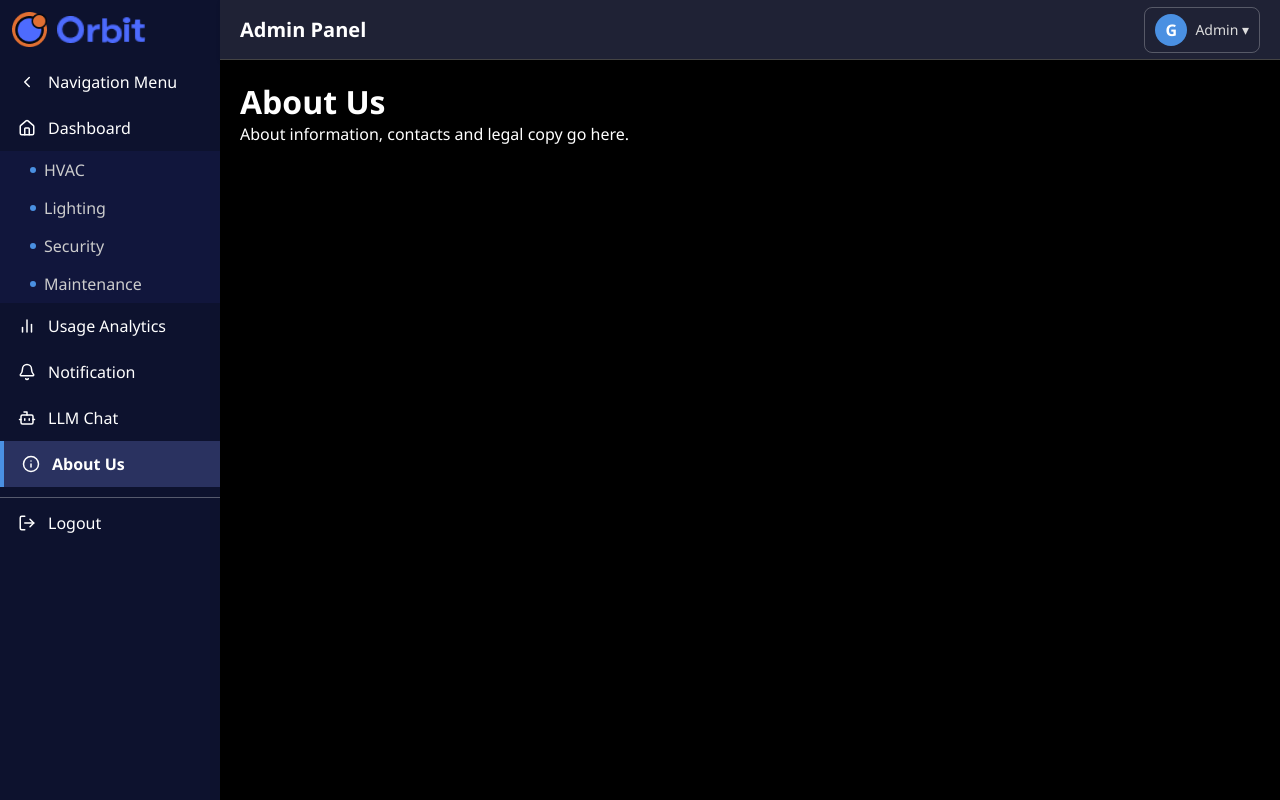
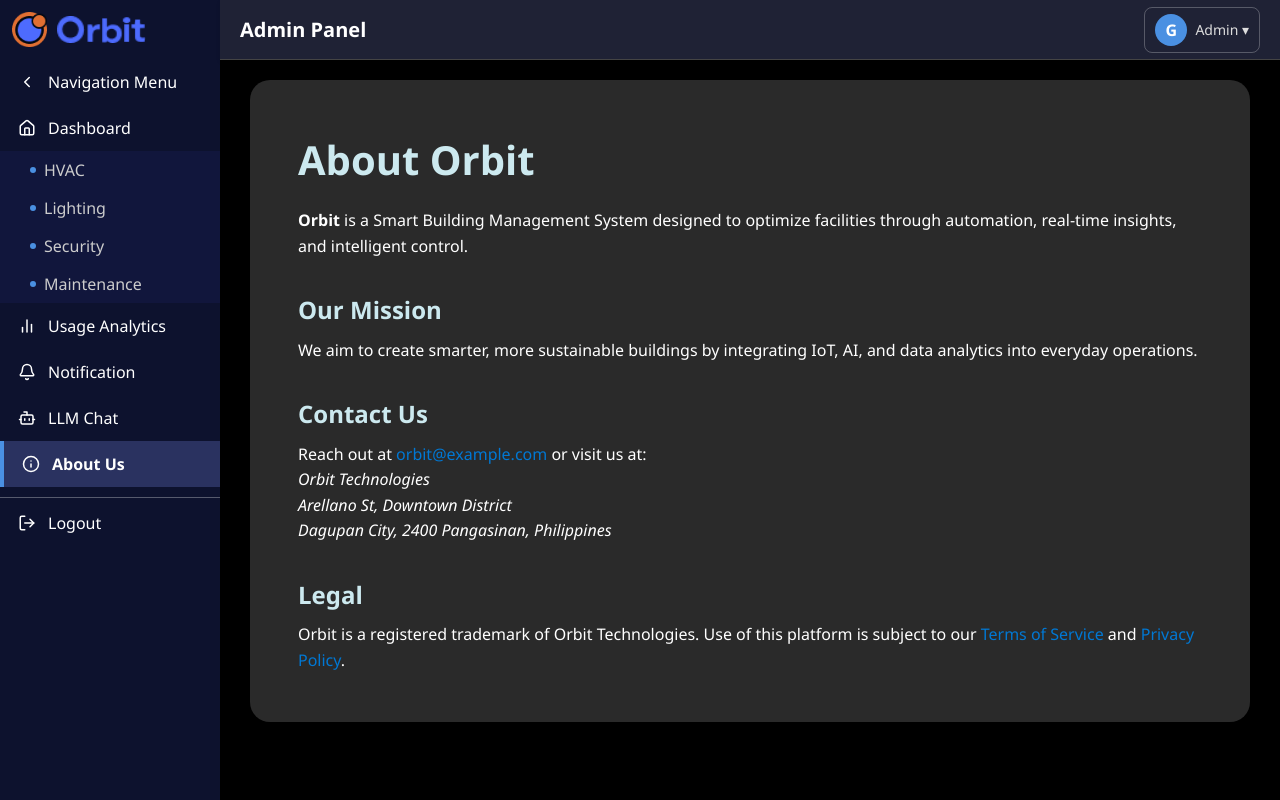
Before and after one commit to JustinEscano/SBMS-Y3S1G4, a React (Vite) app in the folder web/: page /about in a window 1280 px wide. Built offline with nearby package versions, Linux system fonts and the light colour scheme; sample sign-in values are in the browser's storage.

Commit message:
Sample content for about us

```diff
--- /dev/null
+++ b/web/src/features/pages/AboutPage.css
@@ -0,0 +1,31 @@
+.container {
+  padding: 3rem;
+  max-width: 1000px;
+  margin: 0 auto;
+  line-height: 1.6;
+  background-color: #2a2a2a;
+  border-radius: 20px;
+}
+
+.heading {
+  font-size: 2.5rem;
+  margin-bottom: 1rem;
+  color: #CCE9EF;
+}
+
+.subheading {
+  font-size: 1.5rem;
+  margin-top: 2rem;
+  margin-bottom: 0.5rem;
+  color: #CCE9EF;
+}
+
+a {
+  color: #0078d4;
+  text-decoration: none;
+}
+
+a:hover {
+  color: #CCE9EF;
+  text-decoration: underline;
+}
--- a/web/src/features/pages/AboutPage.tsx
+++ b/web/src/features/pages/AboutPage.tsx
@@ -1,11 +1,46 @@
 import React from "react";
 import PageLayout from "./PageLayout";
+import "./AboutPage.css";
+
+// Editable content variables
+const companyName = "Orbit Technologies";
+const email = "orbit@example.com";
+const address = {
+  line1: "Arellano St, Downtown District",
+  line2: "Dagupan City, 2400 Pangasinan, Philippines",
+};
 
 const AboutPage: React.FC = () => {
   return (
     <PageLayout initialSection={{ parent: "About" }}>
-      <h1>About Us</h1>
-      <p>About information, contacts and legal copy go here.</p>
+      <section className="container">
+        <h1 className="heading">About Orbit</h1>
+        <p>
+          <strong>Orbit</strong> is a Smart Building Management System designed to optimize
+          facilities through automation, real-time insights, and intelligent control.
+        </p>
+
+        <h2 className="subheading">Our Mission</h2>
+        <p>We aim to create smarter, more sustainable buildings by integrating IoT, AI, and data analytics into everyday operations.</p>
+
+        <h2 className="subheading">Contact Us</h2>
+        <p>
+          Reach out at <a href={`mailto:${email}`}>{email}</a> or visit us at:
+        </p>
+        <address>
+          {companyName}
+          <br />
+          {address.line1}
+          <br />
+          {address.line2}
+        </address>
+
+        <h2 className="subheading">Legal</h2>
+        <p>
+          Orbit is a registered trademark of {companyName}. Use of this platform is subject to our{" "}
+          <a href="/terms">Terms of Service</a> and <a href="/privacy">Privacy Policy</a>.
+        </p>
+      </section>
     </PageLayout>
   );
 };
```
